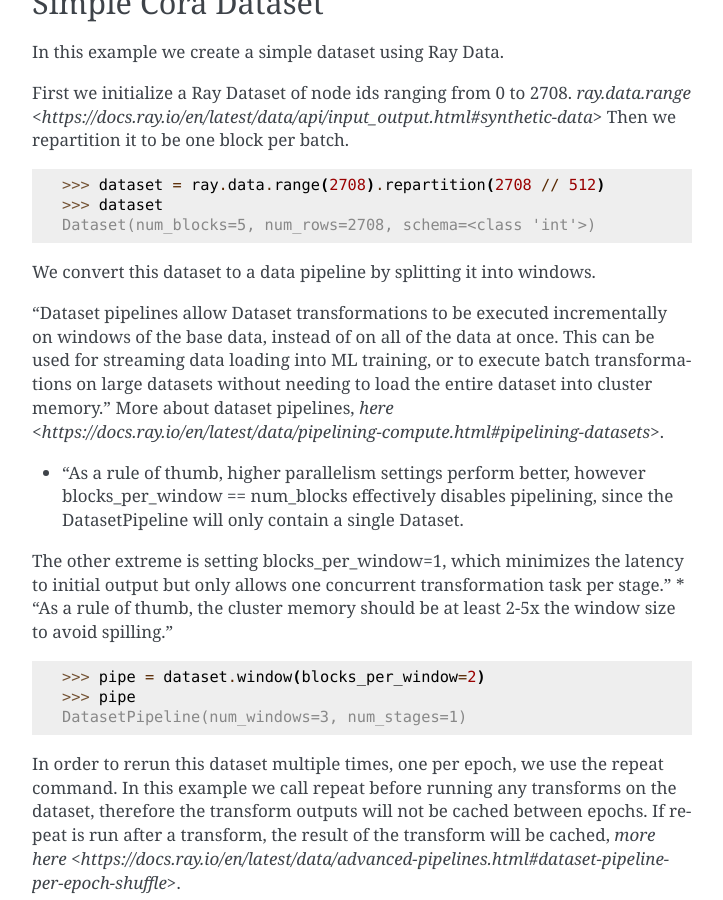
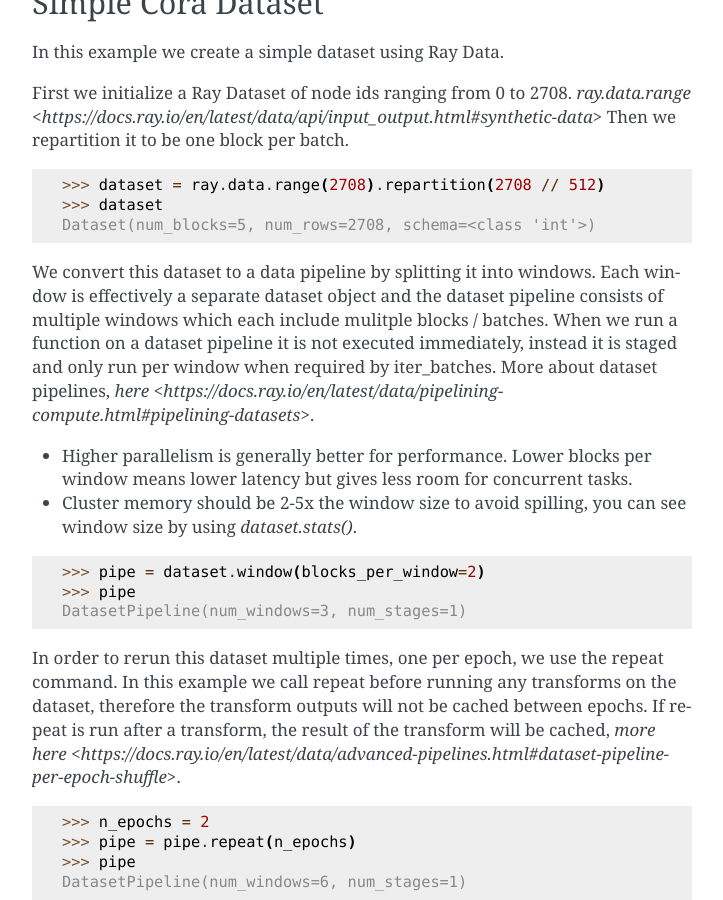
Before and after one commit to microsoft/DeepGNN, a Sphinx documentation site: the page built from docs/graph_engine/dataset.rst, in a window 1280 px wide and 900 px high, scrolled down 757 px. Shown: the whole window, without its empty margins (388-1111 px from the left). Built offline with Sphinx 7.4.7, drawn with Linux system fonts in a browser that asks for light colours.

Commit message:
Doc updates.

```diff
--- a/docs/graph_engine/dataset.rst
+++ b/docs/graph_engine/dataset.rst
@@ -44,17 +44,14 @@
     >>> dataset
     Dataset(num_blocks=5, num_rows=2708, schema=<class 'int'>)
 
-We convert this dataset to a data pipeline by splitting it into windows.
-
-"Dataset pipelines allow Dataset transformations to be executed incrementally
-on windows of the base data, instead of on all of the data at once.
-This can be used for streaming data loading into ML training, or to execute batch
-transformations on large datasets without needing to load the entire dataset into cluster memory."
+We convert this dataset to a data pipeline by splitting it into windows. Each window is effectively a separate
+dataset object and the dataset pipeline consists of multiple windows which each include mulitple blocks / batches.
+When we run a function on a dataset pipeline it is not executed immediately, instead it is staged and only run
+per window when required by iter_batches.
 More about dataset pipelines, `here <https://docs.ray.io/en/latest/data/pipelining-compute.html#pipelining-datasets>`.
 
-* "As a rule of thumb, higher parallelism settings perform better, however blocks_per_window == num_blocks effectively disables pipelining, since the DatasetPipeline will only contain a single Dataset.
-The other extreme is setting blocks_per_window=1, which minimizes the latency to initial output but only allows one concurrent transformation task per stage."
-* "As a rule of thumb, the cluster memory should be at least 2-5x the window size to avoid spilling."
+* Higher parallelism is generally better for performance. Lower blocks per window means lower latency but gives less room for concurrent tasks.
+* Cluster memory should be 2-5x the window size to avoid spilling, you can see window size by using `dataset.stats()`.
 
 .. code-block:: python
 
--- a/docs/graph_engine/index.rst
+++ b/docs/graph_engine/index.rst
@@ -10,3 +10,4 @@
    from_networkx
    custom_decoder
    spark_converter
+   dataset
--- a/docs/torch/index.rst
+++ b/docs/torch/index.rst
@@ -8,3 +8,4 @@
    link_pred
    node_class
    ray_usage
+   ray_usage_advanced
```
Also changed, not shown: CHANGELOG.md (+1 -1 lines), 1 other file.
